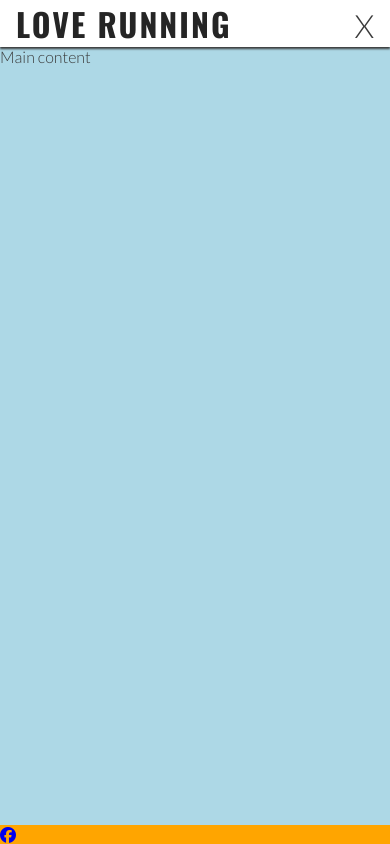
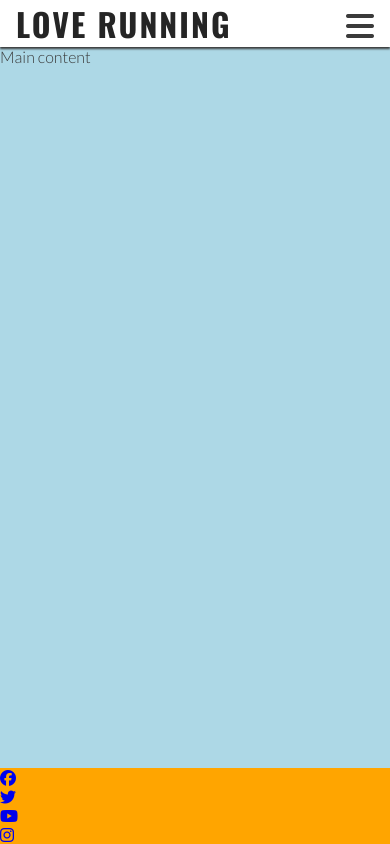
Before and after one commit to arcadejk/Love-Running-Project, a plain HTML site: page index.html in a window 390 px wide. Drawn offline with nearby package versions, Linux system fonts and the light colour scheme.

Commit message:
Add remaining links to footer

```diff
--- a/index.html
+++ b/index.html
@@ -26,7 +26,7 @@
             <h1 id="logo">Love Running</h1>
         </a>
         <input type="checkbox" id="nav-toggle" name="nav-toggle">
-        <label for="nav-toggle" class="nav-toggle-label">X</label>
+        <label for="nav-toggle" class="nav-toggle-label"><i class="fa-solid fa-bars"></i></label>
 
         <nav>
             <ul id="menu">
@@ -44,6 +44,9 @@
     <footer>
         <ul>
             <li><a href="https.facebook.com/" target="_blank" rel="noopener" aria-label="Visit our Facebook page (opens in a new tab)"><i class="fa-brands fa-facebook"></i></a></li>
+            <li><a href="https.twitter.com/" target="_blank" rel="noopener" aria-label="Visit our Facebook page (opens in a new tab)"><i class="fa-brands fa-twitter"></i></a></li>
+            <li><a href="https.youtube.com/" target="_blank" rel="noopener" aria-label="Visit our Facebook page (opens in a new tab)"><i class="fa-brands fa-youtube"></i></a></li>
+            <li><a href="https.instagram.com/" target="_blank" rel="noopener" aria-label="Visit our Facebook page (opens in a new tab)"><i class="fa-brands fa-instagram"></i></a></li>
         </ul>
     </footer>
     <!-- Font Awesome kit --!>
```
